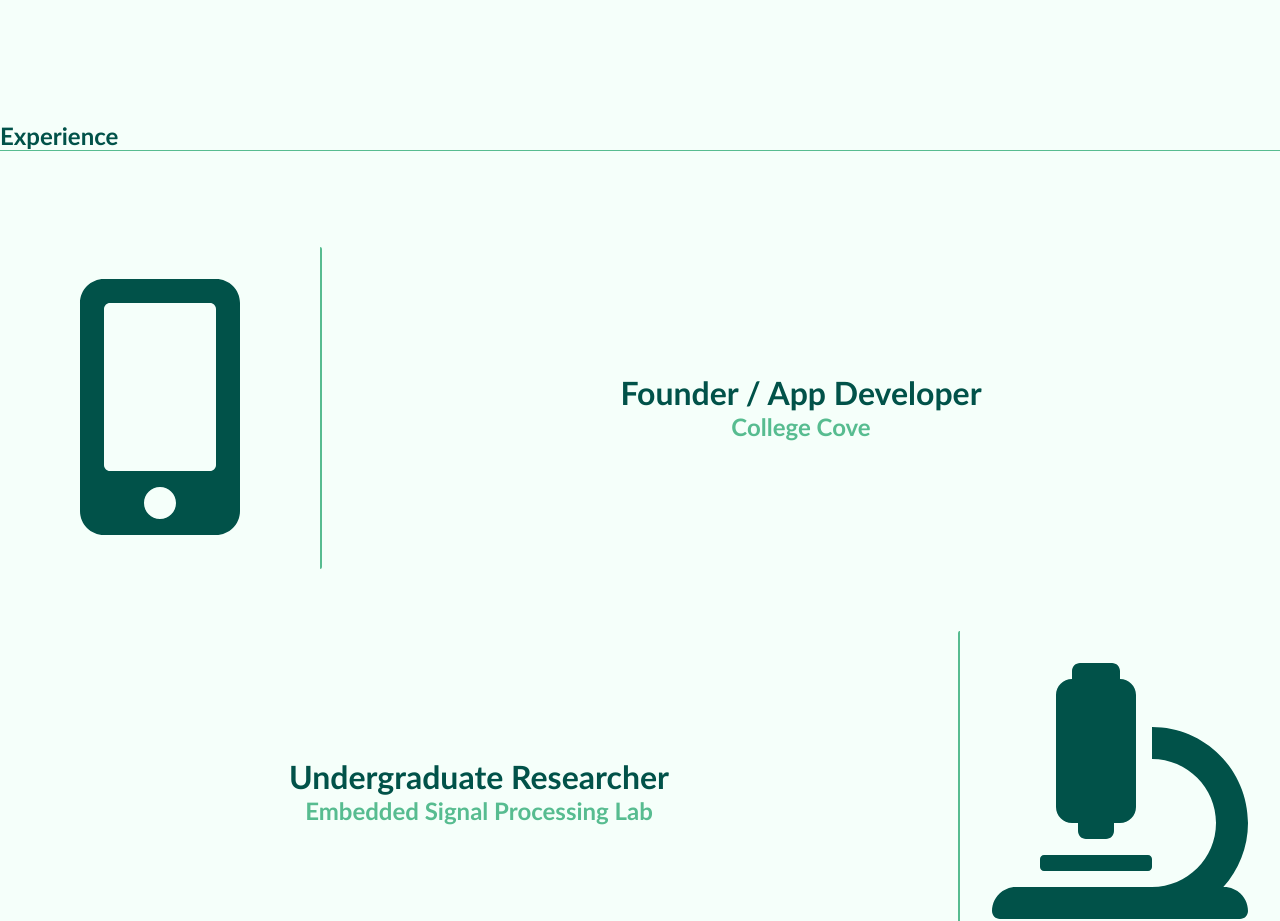
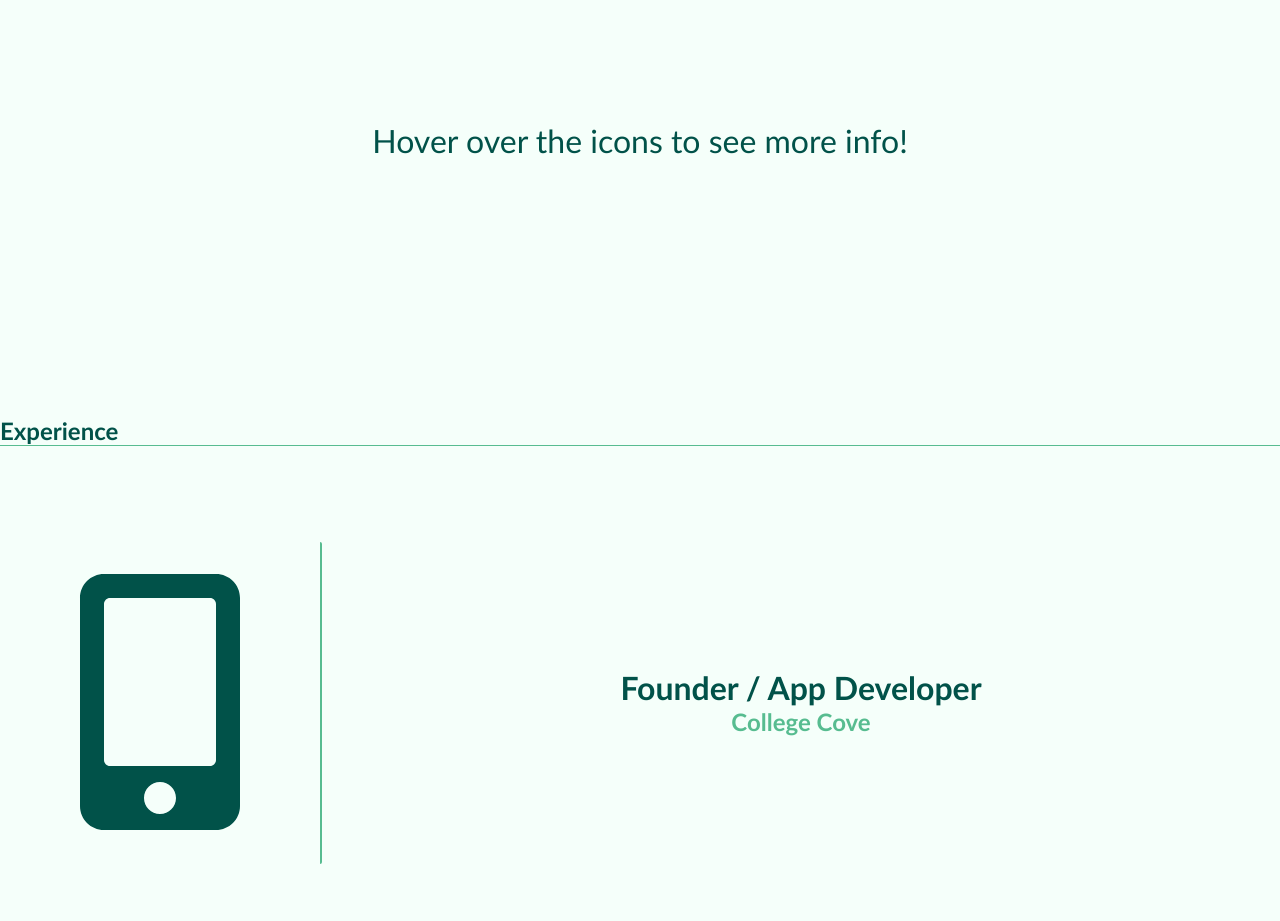
Before and after one commit to bklaing2/bklaing2.github.io, a Gatsby site: page / in a window 1280 px wide. Shown: the part 1140-2061 px from the top of the page. Built offline with nearby package versions, Linux system fonts and the light colour scheme; Gatsby itself is replaced by a stand-in of ours.

Commit message:
Added indicator to hover over icons

```diff
--- a/src/pages/index.js
+++ b/src/pages/index.js
@@ -13,6 +13,20 @@
   <Layout>
     <Intro />
     <Education />
+
+    <div style={{
+      display: 'flex',
+      flexDirection: 'row',
+      justifyContent: 'center',
+
+      width: '100%',
+
+      marginTop: '16rem',
+      fontSize: '2rem',
+    }}>
+      <p>Hover over the icons to see more info!</p>
+    </div>
+
     <Experience />
     <Projects />
     {/* <Other /> */}
--- a/src/sections/experience.js
+++ b/src/sections/experience.js
@@ -5,7 +5,7 @@
 
 
 let title = 'Experience';
-let subtitle = 'Testing one two three';
+let subtitle = 'Hover over the icons to see more info!';
 
 let collegeCove = {
   title: 'Founder / App Developer',
```
